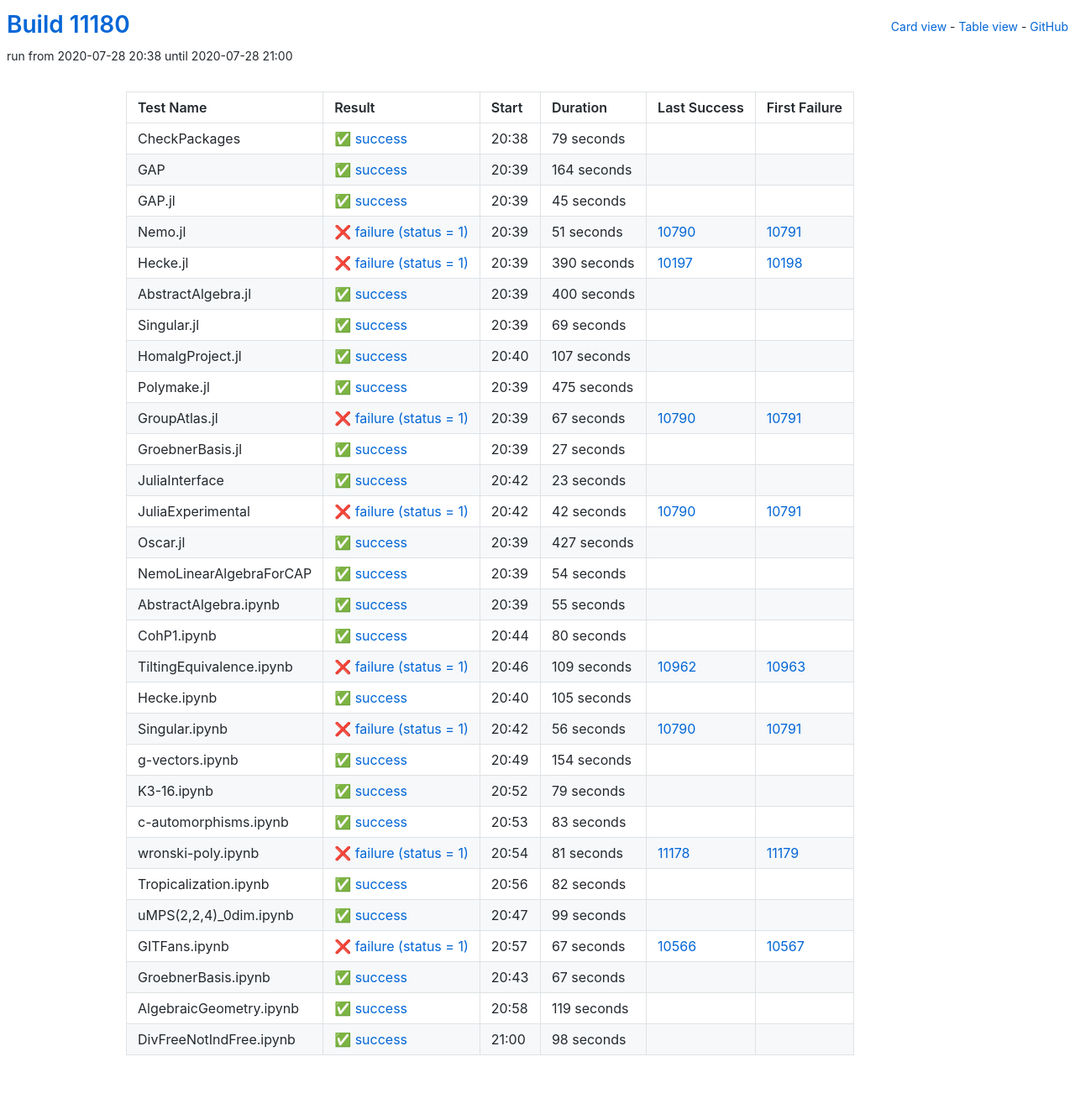
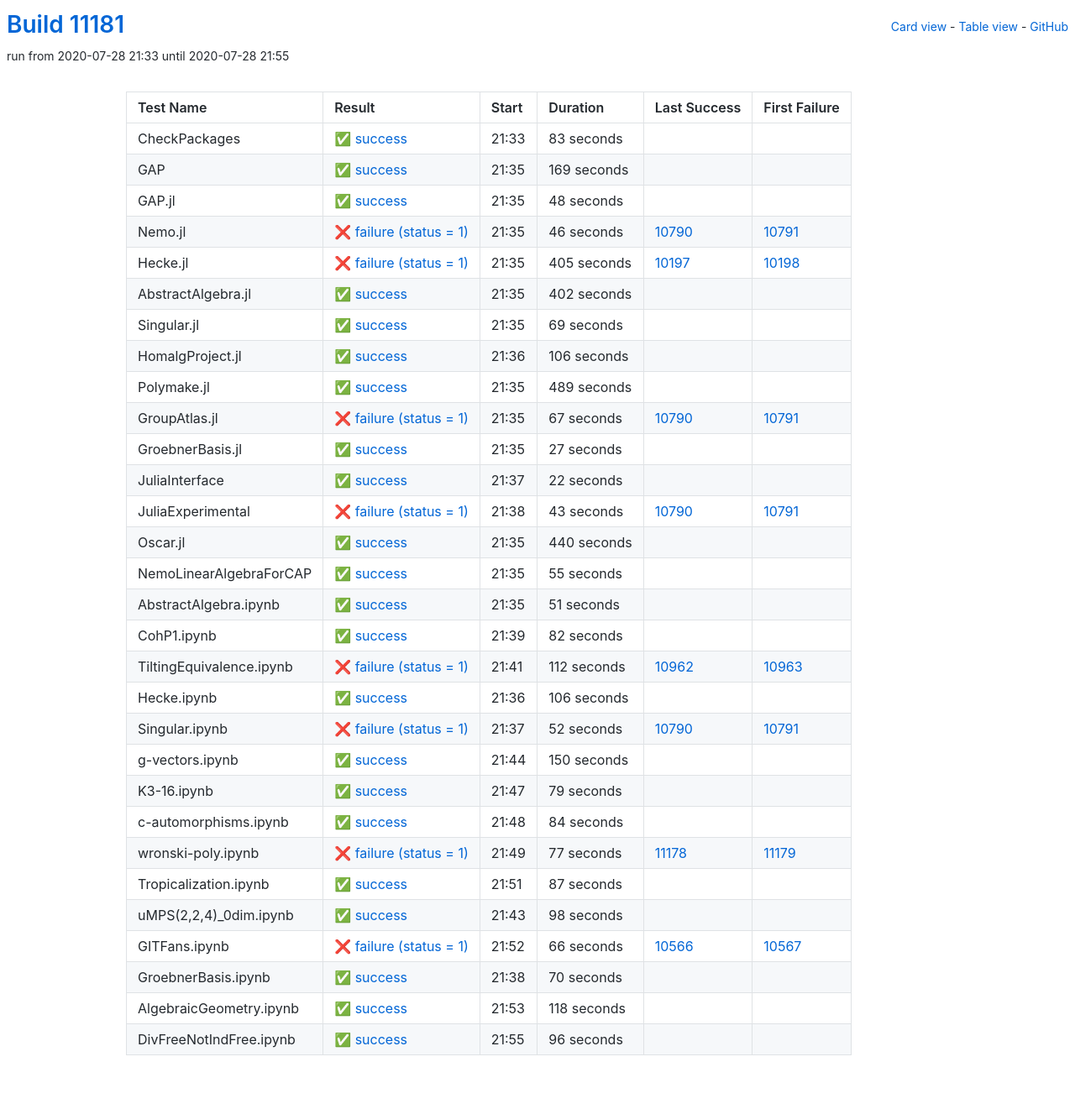
Before and after one commit to oscar-system/oscar-ci-status, a Jekyll site: the page built from table.html, in a window 1280 px wide. Shown: the whole page at 84% size. Built offline with Jekyll 4.4.1, drawn with Linux system fonts in a browser that asks for light colours.

Commit message:
Build #11181

```diff
--- a/_data/ci.yml
+++ b/_data/ci.yml
@@ -1,6 +1,6 @@
 ---
-build: 11180
-build_url: https://oscarci.mathematik.uni-kl.de/job/oscar/11180/
+build: 11181
+build_url: https://oscarci.mathematik.uni-kl.de/job/oscar/11181/
 job: oscar
 organization: oscar-system
 repo: oscar-ci-status
@@ -8,80 +8,80 @@
 tests:
 - name: CheckPackages
   id: checkpackages
-  log: https://oscarci.mathematik.uni-kl.de/job/oscar/11180/artifact/logs/build-11180/CheckPackages.log
-  start: 2020-07-28 20:38
+  log: https://oscarci.mathematik.uni-kl.de/job/oscar/11181/artifact/logs/build-11181/CheckPackages.log
+  start: 2020-07-28 21:33
   success: true
   exitcode: 0
   status: success
-  duration: 79
+  duration: 83
   last_success: false
   last_success_url:
   first_failure: false
   first_failure_url:
 - name: GAP
   id: gap
-  log: https://oscarci.mathematik.uni-kl.de/job/oscar/11180/artifact/logs/build-11180/GAP.log
-  start: 2020-07-28 20:39
+  log: https://oscarci.mathematik.uni-kl.de/job/oscar/11181/artifact/logs/build-11181/GAP.log
+  start: 2020-07-28 21:35
   success: true
   exitcode: 0
   status: success
-  duration: 164
+  duration: 169
   last_success: false
   last_success_url:
   first_failure: false
   first_failure_url:
 - name: GAP.jl
   id: gap-jl
-  log: https://oscarci.mathematik.uni-kl.de/job/oscar/11180/artifact/logs/build-11180/GAP.jl.log
-  start: 2020-07-28 20:39
+  log: https://oscarci.mathematik.uni-kl.de/job/oscar/11181/artifact/logs/build-11181/GAP.jl.log
+  start: 2020-07-28 21:35
   success: true
   exitcode: 0
   status: success
-  duration: 45
+  duration: 48
   last_success: false
   last_success_url:
   first_failure: false
   first_failure_url:
 - name: Nemo.jl
   id: nemo-jl
-  log: https://oscarci.mathematik.uni-kl.de/job/oscar/11180/artifact/logs/build-11180/Nemo.jl.log
-  start: 2020-07-28 20:39
+  log: https://oscarci.mathematik.uni-kl.de/job/oscar/11181/artifact/logs/build-11181/Nemo.jl.log
+  start: 2020-07-28 21:35
   success: false
   exitcode: 1
   status: failure
-  duration: 51
+  duration: 46
   last_success: 10790
   last_success_url: https://oscarci.mathematik.uni-kl.de/job/oscar/10790/
   first_failure: 10791
   first_failure_url: https://oscarci.mathematik.uni-kl.de/job/oscar/10791/
 - name: Hecke.jl
   id: hecke-jl
-  log: https://oscarci.mathematik.uni-kl.de/job/oscar/11180/artifact/logs/build-11180/Hecke.jl.log
-  start: 2020-07-28 20:39
+  log: https://oscarci.mathematik.uni-kl.de/job/oscar/11181/artifact/logs/build-11181/Hecke.jl.log
+  start: 2020-07-28 21:35
   success: false
   exitcode: 1
   status: failure
-  duration: 390
+  duration: 405
   last_success: 10197
   last_success_url: https://oscarci.mathematik.uni-kl.de/job/oscar/10197/
   first_failure: 10198
   first_failure_url: https://oscarci.mathematik.uni-kl.de/job/oscar/10198/
 - name: AbstractAlgebra.jl
   id: abstractalgebra-jl
-  log: https://oscarci.mathematik.uni-kl.de/job/oscar/11180/artifact/logs/build-11180/AbstractAlgebra.jl.log
-  start: 2020-07-28 20:39
+  log: https://oscarci.mathematik.uni-kl.de/job/oscar/11181/artifact/logs/build-11181/AbstractAlgebra.jl.log
+  start: 2020-07-28 21:35
   success: true
   exitcode: 0
   status: success
-  duration: 400
+  duration: 402
   last_success: false
   last_success_url:
   first_failure: false
   first_failure_url:
 - name: Singular.jl
   id: singular-jl
-  log: https://oscarci.mathematik.uni-kl.de/job/oscar/11180/artifact/logs/build-11180/Singular.jl.log
-  start: 2020-07-28 20:39
+  log: https://oscarci.mathematik.uni-kl.de/job/oscar/11181/artifact/logs/build-11181/Singular.jl.log
+  start: 2020-07-28 21:35
   success: true
   exitcode: 0
   status: success
@@ -92,32 +92,32 @@
   first_failure_url:
 - name: HomalgProject.jl
   id: homalgproject-jl
-  log: https://oscarci.mathematik.uni-kl.de/job/oscar/11180/artifact/logs/build-11180/HomalgProject.jl.log
-  start: 2020-07-28 20:40
+  log: https://oscarci.mathematik.uni-kl.de/job/oscar/11181/artifact/logs/build-11181/HomalgProject.jl.log
+  start: 2020-07-28 21:36
   success: true
   exitcode: 0
   status: success
-  duration: 107
+  duration: 106
   last_success: false
   last_success_url:
   first_failure: false
   first_failure_url:
 - name: Polymake.jl
   id: polymake-jl
-  log: https://oscarci.mathematik.uni-kl.de/job/oscar/11180/artifact/logs/build-11180/Polymake.jl.log
-  start: 2020-07-28 20:39
+  log: https://oscarci.mathematik.uni-kl.de/job/oscar/11181/artifact/logs/build-11181/Polymake.jl.log
+  start: 2020-07-28 21:35
   success: true
   exitcode: 0
   status: success
-  duration: 475
+  duration: 489
   last_success: false
   last_success_url:
   first_failure: false
   first_failure_url:
 - name: GroupAtlas.jl
   id: groupatlas-jl
-  log: https://oscarci.mathematik.uni-kl.de/job/oscar/11180/artifact/logs/build-11180/GroupAtlas.jl.log
-  start: 2020-07-28 20:39
+  log: https://oscarci.mathematik.uni-kl.de/job/oscar/11181/artifact/logs/build-11181/GroupAtlas.jl.log
+  start: 2020-07-28 21:35
   success: false
   exitcode: 1
   status: failure
@@ -128,8 +128,8 @@
   first_failure_url: https://oscarci.mathematik.uni-kl.de/job/oscar/10791/
 - name: GroebnerBasis.jl
   id: groebnerbasis-jl
-  log: https://oscarci.mathematik.uni-kl.de/job/oscar/11180/artifact/logs/build-11180/GroebnerBasis.jl.log
-  start: 2020-07-28 20:39
+  log: https://oscarci.mathematik.uni-kl.de/job/oscar/11181/artifact/logs/build-11181/GroebnerBasis.jl.log
+  start: 2020-07-28 21:35
   success: true
   exitcode: 0
   status: success
@@ -140,56 +140,44 @@
   first_failure_url:
 - name: JuliaInterface
   id: juliainterface
-  log: https://oscarci.mathematik.uni-kl.de/job/oscar/11180/artifact/logs/build-11180/JuliaInterface.log
-  start: 2020-07-28 20:42
+  log: https://oscarci.mathematik.uni-kl.de/job/oscar/11181/artifact/logs/build-11181/JuliaInterface.log
+  start: 2020-07-28 21:37
   success: true
   exitcode: 0
   status: success
-  duration: 23
+  duration: 22
   last_success: false
   last_success_url:
   first_failure: false
   first_failure_url:
 - name: JuliaExperimental
   id: juliaexperimental
-  log: https://oscarci.mathematik.uni-kl.de/job/oscar/11180/artifact/logs/build-11180/JuliaExperimental.log
-  start: 2020-07-28 20:42
+  log: https://oscarci.mathematik.uni-kl.de/job/oscar/11181/artifact/logs/build-11181/JuliaExperimental.log
+  start: 2020-07-28 21:38
   success: false
   exitcode: 1
   status: failure
-  duration: 42
+  duration: 43
   last_success: 10790
   last_success_url: https://oscarci.mathematik.uni-kl.de/job/oscar/10790/
   first_failure: 10791
   first_failure_url: https://oscarci.mathematik.uni-kl.de/job/oscar/10791/
 - name: Oscar.jl
   id: oscar-jl
-  log: https://oscarci.mathematik.uni-kl.de/job/oscar/11180/artifact/logs/build-11180/Oscar.jl.log
-  start: 2020-07-28 20:39
+  log: https://oscarci.mathematik.uni-kl.de/job/oscar/11181/artifact/logs/build-11181/Oscar.jl.log
+  start: 2020-07-28 21:35
   success: true
   exitcode: 0
   status: success
-  duration: 427
+  duration: 440
   last_success: false
   last_success_url:
   first_failure: false
   first_failure_url:
 - name: NemoLinearAlgebraForCAP
   id: nemolinearalgebraforcap
-  log: https://oscarci.mathematik.uni-kl.de/job/oscar/11180/artifact/logs/build-11180/NemoLinearAlgebraForCAP.log
-  start: 2020-07-28 20:39
-  success: true
-  exitcode: 0
-  status: success
-  duration: 54
-  last_success: false
-  last_success_url:
-  first_failure: false
-  first_failure_url:
-- name: AbstractAlgebra.ipynb
-  id: abstractalgebra-ipynb
-  log: https://oscarci.mathematik.uni-kl.de/job/oscar/11180/artifact/logs/build-11180/AbstractAlgebra.ipynb.log
-  start: 2020-07-28 20:39
+  log: https://oscarci.mathematik.uni-kl.de/job/oscar/11181/artifact/logs/build-11181/NemoLinearAlgebraForCAP.log
+  start: 2020-07-28 21:35
   success: true
   exitcode: 0
   status: success
@@ -198,70 +186,82 @@
   last_success_url:
   first_failure: false
   first_failure_url:
-- name: CohP1.ipynb
-  id: cohp1-ipynb
-  log: https://oscarci.mathematik.uni-kl.de/job/oscar/11180/artifact/logs/build-11180/CohP1.ipynb.log
-  start: 2020-07-28 20:44
+- name: AbstractAlgebra.ipynb
+  id: abstractalgebra-ipynb
+  log: https://oscarci.mathematik.uni-kl.de/job/oscar/11181/artifact/logs/build-11181/AbstractAlgebra.ipynb.log
+  start: 2020-07-28 21:35
   success: true
   exitcode: 0
   status: success
-  duration: 80
+  duration: 51
+  last_success: false
+  last_success_url:
+  first_failure: false
+  first_failure_url:
+- name: CohP1.ipynb
+  id: cohp1-ipynb
+  log: https://oscarci.mathematik.uni-kl.de/job/oscar/11181/artifact/logs/build-11181/CohP1.ipynb.log
+  start: 2020-07-28 21:39
+  success: true
+  exitcode: 0
+  status: success
+  duration: 82
   last_success: false
   last_success_url:
   first_failure: false
   first_failure_url:
 - name: TiltingEquivalence.ipynb
   id: tiltingequivalence-ipynb
-  log: https://oscarci.mathematik.uni-kl.de/job/oscar/11180/artifact/logs/build-11180/TiltingEquivalence.ipynb.log
-  start: 2020-07-28 20:46
+  log: https://oscarci.mathematik.uni-kl.de/job/oscar/11181/artifact/logs/build-11181/TiltingEquivalence.ipynb.log
+  start: 2020-07-28 21:41
   success: false
   exitcode: 1
   status: failure
-  duration: 109
+  duration: 112
   last_success: 10962
   last_success_url: https://oscarci.mathematik.uni-kl.de/job/oscar/10962/
   first_failure: 10963
   first_failure_url: https://oscarci.mathematik.uni-kl.de/job/oscar/10963/
 - name: Hecke.ipynb
   id: hecke-ipynb
-  log: https://oscarci.mathematik.uni-kl.de/job/oscar/11180/artifact/logs/build-11180/Hecke.ipynb.log
-  start: 2020-07-28 20:40
+  log: https://oscarci.mathematik.uni-kl.de/job/oscar/11181/artifact/logs/build-11181/Hecke.ipynb.log
+  start: 2020-07-28 21:36
   success: true
   exitcode: 0
   status: success
-  duration: 105
+  duration: 106
   last_success: false
   last_success_url:
   first_failure: false
   first_failure_url:
 - name: Singular.ipynb
   id: singular-ipynb
-  log: https://oscarci.mathematik.uni-kl.de/job/oscar/11180/artifact/logs/build-11180/Singular.ipynb.log
-  start: 2020-07-28 20:42
+  log: https://oscarci.mathematik.uni-kl.de/job/oscar/11181/artifact/logs/build-11181/Singular.ipynb.log
+  start: 2020-07-28 21:37
   success: false
   exitcode: 1
   status: failure
-  duration: 56
+  duration: 52
   last_success: 10790
   last_success_url: https://oscarci.mathematik.uni-kl.de/job/oscar/10790/
   first_failure: 10791
   first_failure_url: https://oscarci.mathematik.uni-kl.de/job/oscar/10791/
 - name: g-vectors.ipynb
   id: g-vectors-ipynb
-  log: https://oscarci.mathematik.uni-kl.de/job/oscar/11180/artifact/logs/build-11180/g-vectors.ipynb.log
-  start: 2020-07-28 20:49
+  log: https://oscarci.mathematik.uni-kl.de/job/oscar/11181/artifact/logs/build-11181/g-vectors.ipynb.log
+  start: 2020-07-28 21:44
   success: true
   exitcode: 0
   status: success
-  duration: 154
+  duration: 150
   last_success: false
   last_success_url:
   first_failure: false
   first_failure_url:
 - name: K3-16.ipynb
   id: k3-16-ipynb
-  log: https://oscarci.mathematik.uni-kl.de/job/oscar/11180/artifact/logs/build-11180/K3-16.ipynb.log
-  start: 2020-07-28 20:52
+  log: https://oscarci.mathematik.uni-kl.de/job/oscar/11181/artifact/logs/build-11181/K3-16.ipynb.log
+  start: 2020-07-28 21:47
   success: true
   exitcode: 0
   status: success
@@ -272,92 +272,44 @@
   first_failure_url:
 - name: c-automorphisms.ipynb
   id: c-automorphisms-ipynb
-  log: https://oscarci.mathematik.uni-kl.de/job/oscar/11180/artifact/logs/build-11180/c-automorphisms.ipynb.log
-  start: 2020-07-28 20:53
+  log: https://oscarci.mathematik.uni-kl.de/job/oscar/11181/artifact/logs/build-11181/c-automorphisms.ipynb.log
+  start: 2020-07-28 21:48
   success: true
   exitcode: 0
   status: success
-  duration: 83
+  duration: 84
   last_success: false
   last_success_url:
   first_failure: false
   first_failure_url:
 - name: wronski-poly.ipynb
   id: wronski-poly-ipynb
-  log: https://oscarci.mathematik.uni-kl.de/job/oscar/11180/artifact/logs/build-11180/wronski-poly.ipynb.log
-  start: 2020-07-28 20:54
+  log: https://oscarci.mathematik.uni-kl.de/job/oscar/11181/artifact/logs/build-11181/wronski-poly.ipynb.log
+  start: 2020-07-28 21:49
   success: false
   exitcode: 1
   status: failure
-  duration: 81
+  duration: 77
   last_success: 11178
   last_success_url: https://oscarci.mathematik.uni-kl.de/job/oscar/11178/
   first_failure: 11179
   first_failure_url: https://oscarci.mathematik.uni-kl.de/job/oscar/11179/
 - name: Tropicalization.ipynb
   id: tropicalization-ipynb
-  log: https://oscarci.mathematik.uni-kl.de/job/oscar/11180/artifact/logs/build-11180/Tropicalization.ipynb.log
-  start: 2020-07-28 20:56
+  log: https://oscarci.mathematik.uni-kl.de/job/oscar/11181/artifact/logs/build-11181/Tropicalization.ipynb.log
+  start: 2020-07-28 21:51
   success: true
   exitcode: 0
   status: success
-  duration: 82
+  duration: 87
   last_success: false
   last_success_url:
   first_failure: false
   first_failure_url:
 - name: uMPS(2,2,4)_0dim.ipynb
   id: umps-2-2-4-0dim-ipynb
-  log: https://oscarci.mathematik.uni-kl.de/job/oscar/11180/artifact/logs/build-11180/uMPS-2-2-4-_0dim.ipynb.log
-  start: 2020-07-28 20:47
-  success: true
-  exitcode: 0
-  status: success
-  duration: 99
-  last_success: false
-  last_success_url:
-  first_failure: false
-  first_failure_url:
-- name: GITFans.ipynb
-  id: gitfans-ipynb
-  log: https://oscarci.mathematik.uni-kl.de/job/oscar/11180/artifact/logs/build-11180/GITFans.ipynb.log
-  start: 2020-07-28 20:57
-  success: false
-  exitcode: 1
-  status: failure
-  duration: 67
-  last_success: 10566
-  last_success_url: https://oscarci.mathematik.uni-kl.de/job/oscar/10566/
-  first_failure: 10567
-  first_failure_url: https://oscarci.mathematik.uni-kl.de/job/oscar/10567/
-- name: GroebnerBasis.ipynb
-  id: groebnerbasis-ipynb
-  log: https://oscarci.mathematik.uni-kl.de/job/oscar/11180/artifact/logs/build-11180/GroebnerBasis.ipynb.log
-  start: 2020-07-28 20:43
-  success: true
-  exitcode: 0
-  status: success
-  duration: 67
-  last_success: false
-  last_success_url:
-  first_failure: false
-  first_failure_url:
-- name: AlgebraicGeometry.ipynb
-  id: algebraicgeometry-ipynb
-  log: https://oscarci.mathematik.uni-kl.de/job/oscar/11180/artifact/logs/build-11180/AlgebraicGeometry.ipynb.log
-  start: 2020-07-28 20:58
-  success: true
-  exitcode: 0
-  status: success
-  duration: 119
-  last_success: false
-  last_success_url:
-  first_failure: false
-  first_failure_url:
-- name: DivFreeNotIndFree.ipynb
-  id: divfreenotindfree-ipynb
-  log: https://oscarci.mathematik.uni-kl.de/job/oscar/11180/artifact/logs/build-11180/DivFreeNotIndFree.ipynb.log
-  start: 2020-07-28 21:00
+  log: https://oscarci.mathematik.uni-kl.de/job/oscar/11181/artifact/logs/build-11181/uMPS-2-2-4-_0dim.ipynb.log
+  start: 2020-07-28 21:43
   success: true
   exitcode: 0
   status: success
@@ -366,3 +318,51 @@
   last_success_url:
   first_failure: false
   first_failure_url:
+- name: GITFans.ipynb
+  id: gitfans-ipynb
+  log: https://oscarci.mathematik.uni-kl.de/job/oscar/11181/artifact/logs/build-11181/GITFans.ipynb.log
+  start: 2020-07-28 21:52
+  success: false
+  exitcode: 1
+  status: failure
+  duration: 66
+  last_success: 10566
+  last_success_url: https://oscarci.mathematik.uni-kl.de/job/oscar/10566/
+  first_failure: 10567
+  first_failure_url: https://oscarci.mathematik.uni-kl.de/job/oscar/10567/
+- name: GroebnerBasis.ipynb
+  id: groebnerbasis-ipynb
+  log: https://oscarci.mathematik.uni-kl.de/job/oscar/11181/artifact/logs/build-11181/GroebnerBasis.ipynb.log
+  start: 2020-07-28 21:38
+  success: true
+  exitcode: 0
+  status: success
+  duration: 70
+  last_success: false
+  last_success_url:
+  first_failure: false
+  first_failure_url:
+- name: AlgebraicGeometry.ipynb
+  id: algebraicgeometry-ipynb
+  log: https://oscarci.mathematik.uni-kl.de/job/oscar/11181/artifact/logs/build-11181/AlgebraicGeometry.ipynb.log
+  start: 2020-07-28 21:53
+  success: true
+  exitcode: 0
+  status: success
+  duration: 118
+  last_success: false
+  last_success_url:
+  first_failure: false
+  first_failure_url:
+- name: DivFreeNotIndFree.ipynb
+  id: divfreenotindfree-ipynb
+  log: https://oscarci.mathematik.uni-kl.de/job/oscar/11181/artifact/logs/build-11181/DivFreeNotIndFree.ipynb.log
+  start: 2020-07-28 21:55
+  success: true
+  exitcode: 0
+  status: success
+  duration: 96
+  last_success: false
+  last_success_url:
+  first_failure: false
+  first_failure_url:
```
Also changed, not shown: README.md.
